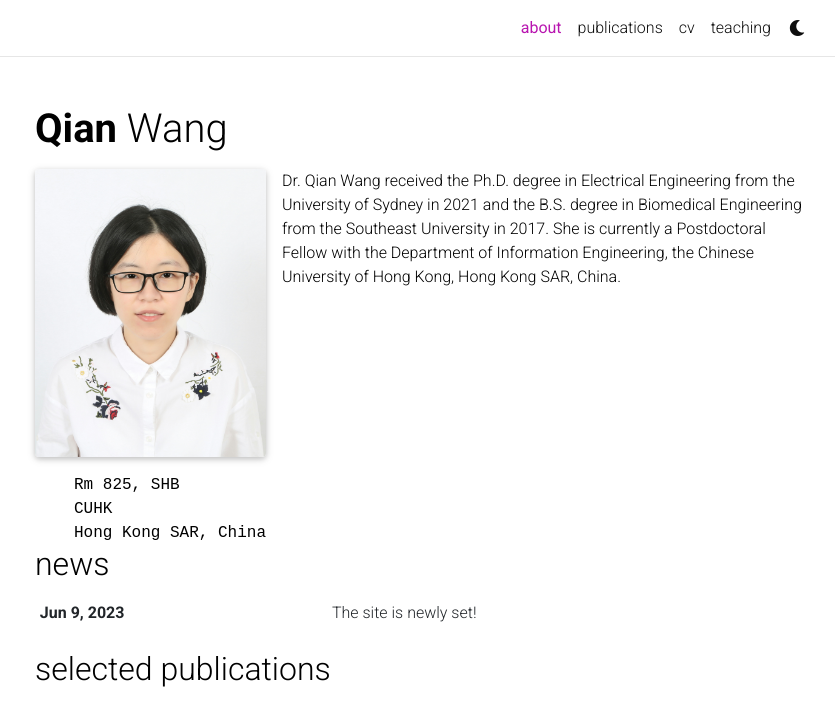
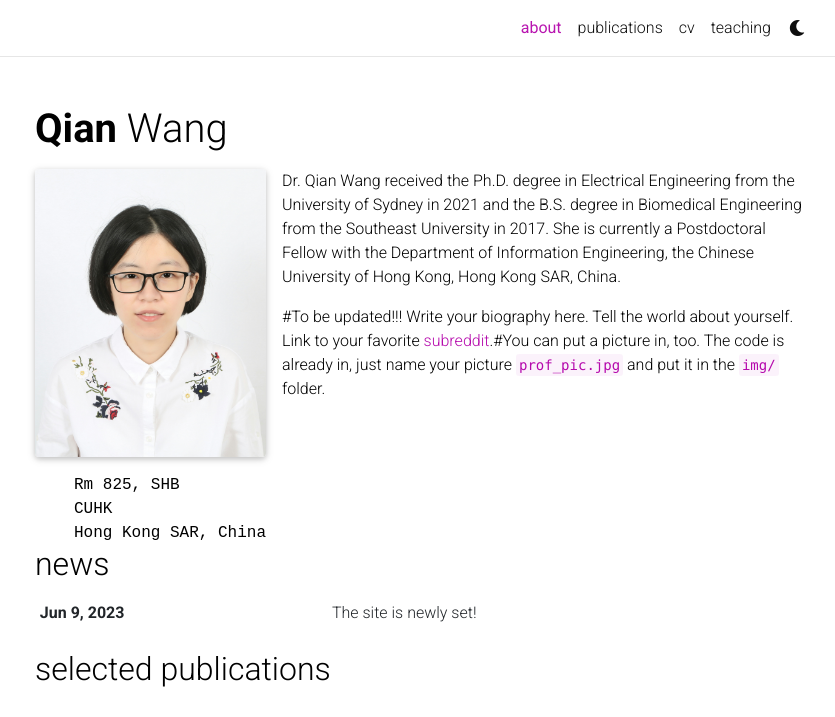
Before and after one commit to Cubic-q/cubic-q.github.io, a Jekyll site: the page built from _pages/about.md, in a window 1280 px wide and 1006 px high, cut to the strip 0-717 px from the top of the window. Shown: the whole strip, without its empty margins (220-1055 px from the left). Built offline with Jekyll 4.4.1, drawn with Linux system fonts in a browser that asks for light colours; full-size pictures stand in for the smaller copies a plugin makes; comment, search, counter and statistics services are not loaded; a style sheet for code colours, icons or effects is not loaded.

Commit message:
about change

```diff
--- a/_pages/about.md
+++ b/_pages/about.md
@@ -20,7 +20,8 @@
 ---
 
 Dr. Qian Wang received the Ph.D. degree in Electrical Engineering from the University of Sydney in 2021 and the B.S. degree in Biomedical Engineering from the Southeast University in 2017. She is currently a Postdoctoral Fellow with the Department of Information Engineering, the Chinese University of Hong Kong, Hong Kong SAR, China.
-<!-- #To be updated!!! Write your biography here. Tell the world about yourself. Link to your favorite [subreddit](http://reddit.com).#You can put a picture in, too. The code is already in, just name your picture `prof_pic.jpg` and put it in the `img/` folder. -->
+
+#To be updated!!! Write your biography here. Tell the world about yourself. Link to your favorite [subreddit](http://reddit.com).#You can put a picture in, too. The code is already in, just name your picture `prof_pic.jpg` and put it in the `img/` folder.
 
 <!-- Put your address / P.O. box / other info right below your picture. You can also disable any of these elements by editing `profile` property of the YAML header of your `_pages/about.md`. Edit `_bibliography/papers.bib` and Jekyll will render your [publications page](/al-folio/publications/) automatically. -->
 
```
